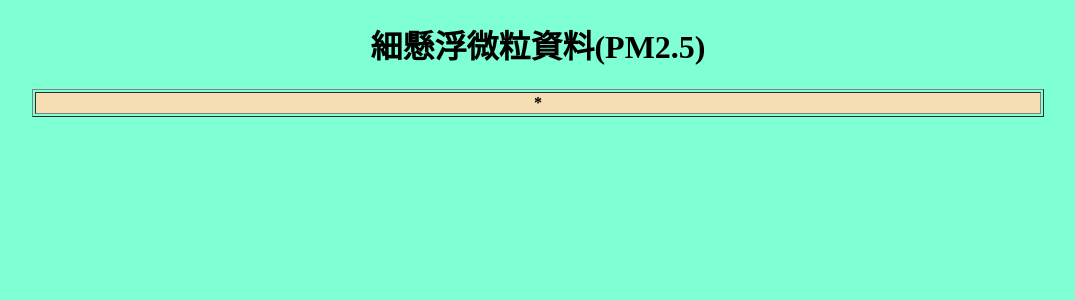
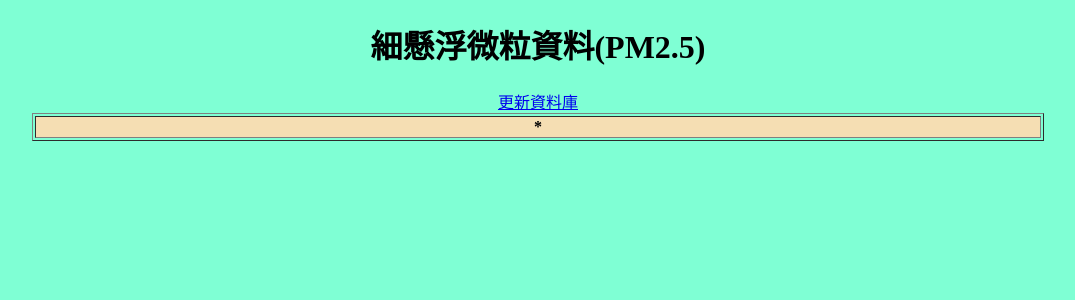
Before and after one commit to Robert-Liu-31039/flask-pm25, a Flask app: page / in a window 1280 px wide. Shown: the top 300 px of the page, without its empty margins (102-1177 px from the left). Run offline with Flask 3, Linux system fonts and the light colour scheme; data that the repository does not hold is empty.

Commit message:
新增更新資料庫的超連結

```diff
--- a/app.py
+++ b/app.py
@@ -92,7 +92,7 @@ def get_bmi():
 def update_pm25_db():
     nowtime = datetime.now().strftime("%Y-%m-%d %H:%M:%S")
     count, message = update_db()
-    info = {"更新筆數": count, "結果": message, "時間": nowtime}
+    info = {"時間": nowtime, "更新筆數": count, "結果": message}
 
     # 因為回傳的資訊有中文，所以使用 json.dumps() 的 ensure_ascii=False 的設定來做轉碼
     result = json.dumps(info, ensure_ascii=False)
--- a/templates/index.html
+++ b/templates/index.html
@@ -22,6 +22,7 @@
 </head>
 <body>
     <h1>細懸浮微粒資料(PM2.5)</h1>
+    <a href="/update-db">更新資料庫</a>
     <table border="1">
         <thead>
             <tr>
```
